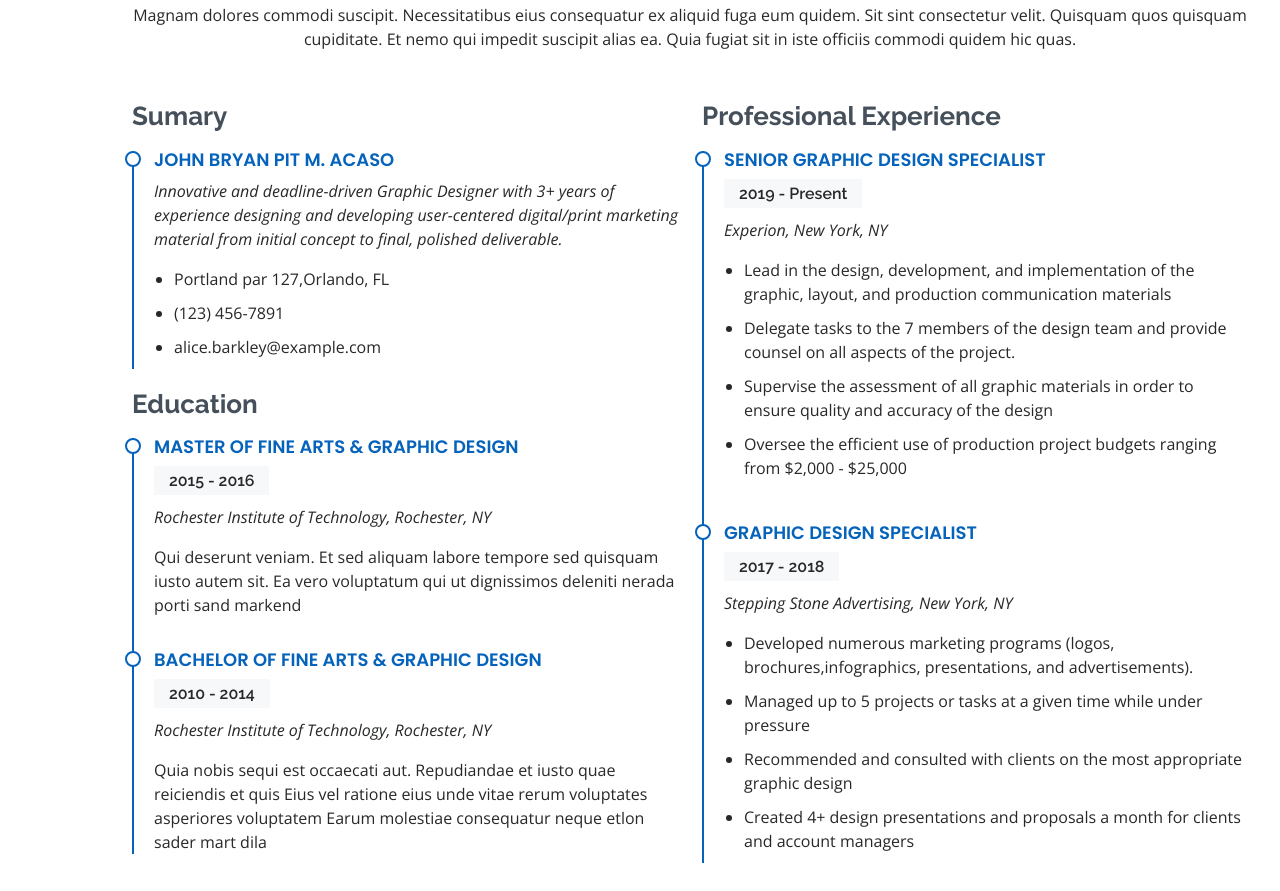
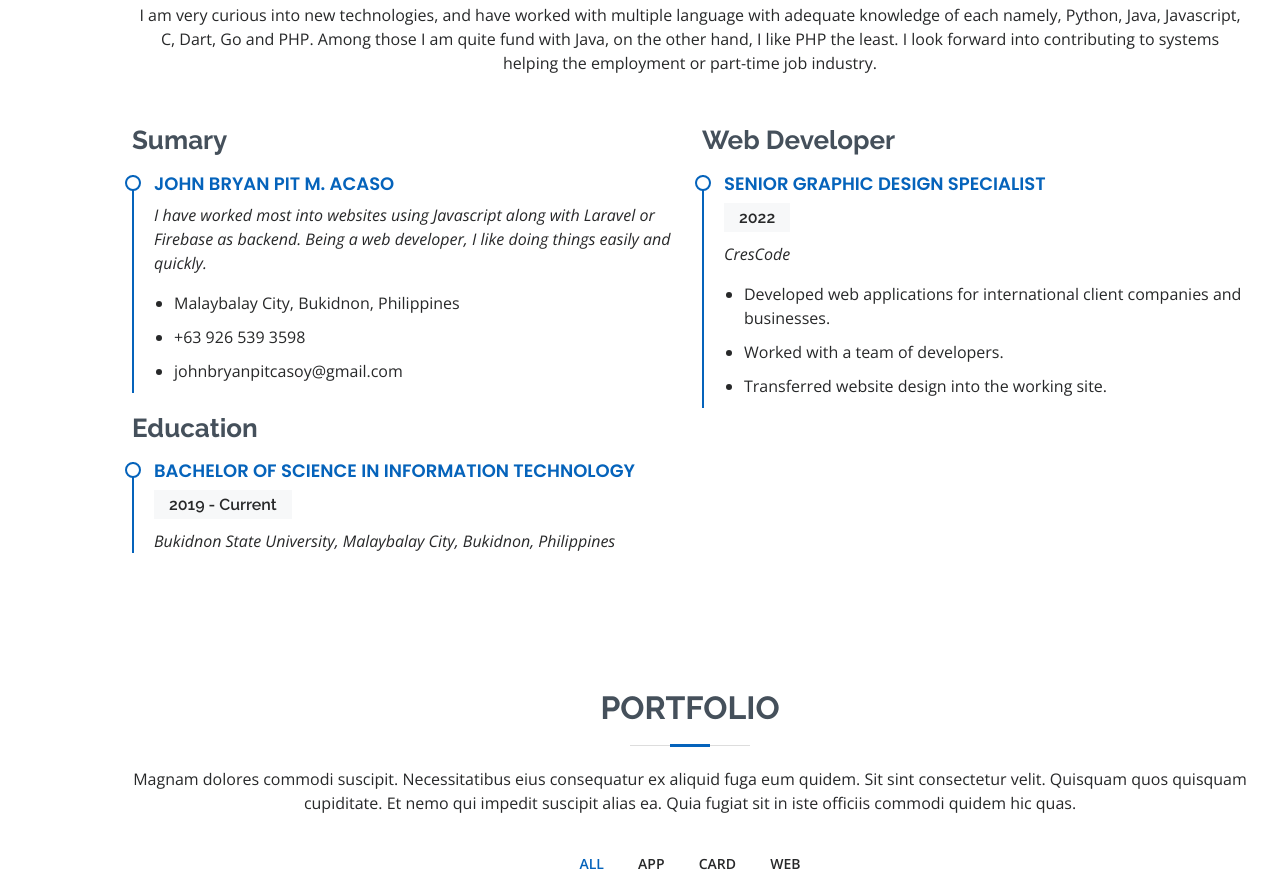
Before and after one commit to boogeymanCoder/boogeymanCoder.github.io, a plain HTML site: page index.html in a window 1280 px wide. Shown: the part 2187-3078 px from the top of the page. Drawn offline with nearby package versions, Linux system fonts and the light colour scheme.

Commit message:
change template resume section

```diff
--- a/index.html
+++ b/index.html
@@ -426,10 +426,12 @@
           <div class="section-title">
             <h2>Resume</h2>
             <p>
-              Magnam dolores commodi suscipit. Necessitatibus eius consequatur
-              ex aliquid fuga eum quidem. Sit sint consectetur velit. Quisquam
-              quos quisquam cupiditate. Et nemo qui impedit suscipit alias ea.
-              Quia fugiat sit in iste officiis commodi quidem hic quas.
+              I am very curious into new technologies, and have worked with
+              multiple language with adequate knowledge of each namely, Python,
+              Java, Javascript, C, Dart, Go and PHP. Among those I am quite fund
+              with Java, on the other hand, I like PHP the least. I look forward
+              into contributing to systems helping the employment or part-time
+              job industry.
             </p>
           </div>
 
@@ -440,88 +442,43 @@
                 <h4>John Bryan Pit M. Acaso</h4>
                 <p>
                   <em
-                    >Innovative and deadline-driven Graphic Designer with 3+
-                    years of experience designing and developing user-centered
-                    digital/print marketing material from initial concept to
-                    final, polished deliverable.</em
+                    >I have worked most into websites using Javascript along
+                    with Laravel or Firebase as backend. Being a web developer,
+                    I like doing things easily and quickly.</em
                   >
                 </p>
                 <ul>
-                  <li>Portland par 127,Orlando, FL</li>
-                  <li>(123) 456-7891</li>
-                  <li>alice.barkley@example.com</li>
+                  <li>Malaybalay City, Bukidnon, Philippines</li>
+                  <li>+63 926 539 3598</li>
+                  <li>johnbryanpitcasoy@gmail.com</li>
                 </ul>
               </div>
 
               <h3 class="resume-title">Education</h3>
               <div class="resume-item">
-                <h4>Master of Fine Arts &amp; Graphic Design</h4>
-                <h5>2015 - 2016</h5>
-                <p><em>Rochester Institute of Technology, Rochester, NY</em></p>
+                <h4>Bachelor of Science in Information Technology</h4>
+                <h5>2019 - Current</h5>
                 <p>
-                  Qui deserunt veniam. Et sed aliquam labore tempore sed
-                  quisquam iusto autem sit. Ea vero voluptatum qui ut
-                  dignissimos deleniti nerada porti sand markend
-                </p>
-              </div>
-              <div class="resume-item">
-                <h4>Bachelor of Fine Arts &amp; Graphic Design</h4>
-                <h5>2010 - 2014</h5>
-                <p><em>Rochester Institute of Technology, Rochester, NY</em></p>
-                <p>
-                  Quia nobis sequi est occaecati aut. Repudiandae et iusto quae
-                  reiciendis et quis Eius vel ratione eius unde vitae rerum
-                  voluptates asperiores voluptatem Earum molestiae consequatur
-                  neque etlon sader mart dila
+                  <em
+                    >Bukidnon State University, Malaybalay City, Bukidnon,
+                    Philippines</em
+                  >
                 </p>
               </div>
             </div>
             <div class="col-lg-6">
-              <h3 class="resume-title">Professional Experience</h3>
+              <h3 class="resume-title">Web Developer</h3>
               <div class="resume-item">
                 <h4>Senior graphic design specialist</h4>
-                <h5>2019 - Present</h5>
-                <p><em>Experion, New York, NY </em></p>
+                <h5>2022</h5>
+                <p><em>CresCode </em></p>
                 <ul>
                   <li>
-                    Lead in the design, development, and implementation of the
-                    graphic, layout, and production communication materials
+                    Developed web applications for international client
+                    companies and businesses.
                   </li>
-                  <li>
-                    Delegate tasks to the 7 members of the design team and
-                    provide counsel on all aspects of the project.
-                  </li>
-                  <li>
-                    Supervise the assessment of all graphic materials in order
-                    to ensure quality and accuracy of the design
-                  </li>
-                  <li>
-                    Oversee the efficient use of production project budgets
-                    ranging from $2,000 - $25,000
-                  </li>
-                </ul>
-              </div>
-              <div class="resume-item">
-                <h4>Graphic design specialist</h4>
-                <h5>2017 - 2018</h5>
-                <p><em>Stepping Stone Advertising, New York, NY</em></p>
-                <ul>
-                  <li>
-                    Developed numerous marketing programs (logos,
-                    brochures,infographics, presentations, and advertisements).
-                  </li>
-                  <li>
-                    Managed up to 5 projects or tasks at a given time while
-                    under pressure
-                  </li>
-                  <li>
-                    Recommended and consulted with clients on the most
-                    appropriate graphic design
-                  </li>
-                  <li>
-                    Created 4+ design presentations and proposals a month for
-                    clients and account managers
-                  </li>
+                  <li>Worked with a team of developers.</li>
+                  <li>Transferred website design into the working site.</li>
                 </ul>
               </div>
             </div>
```
